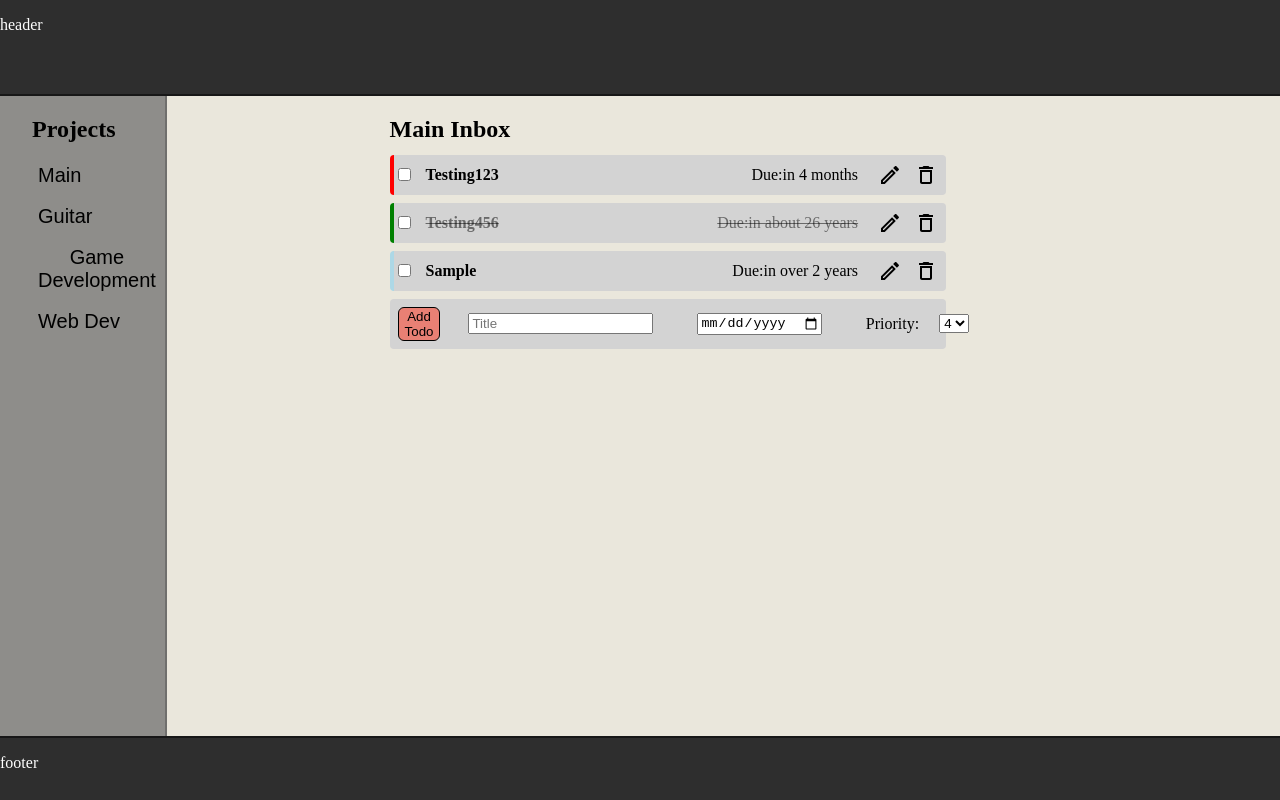
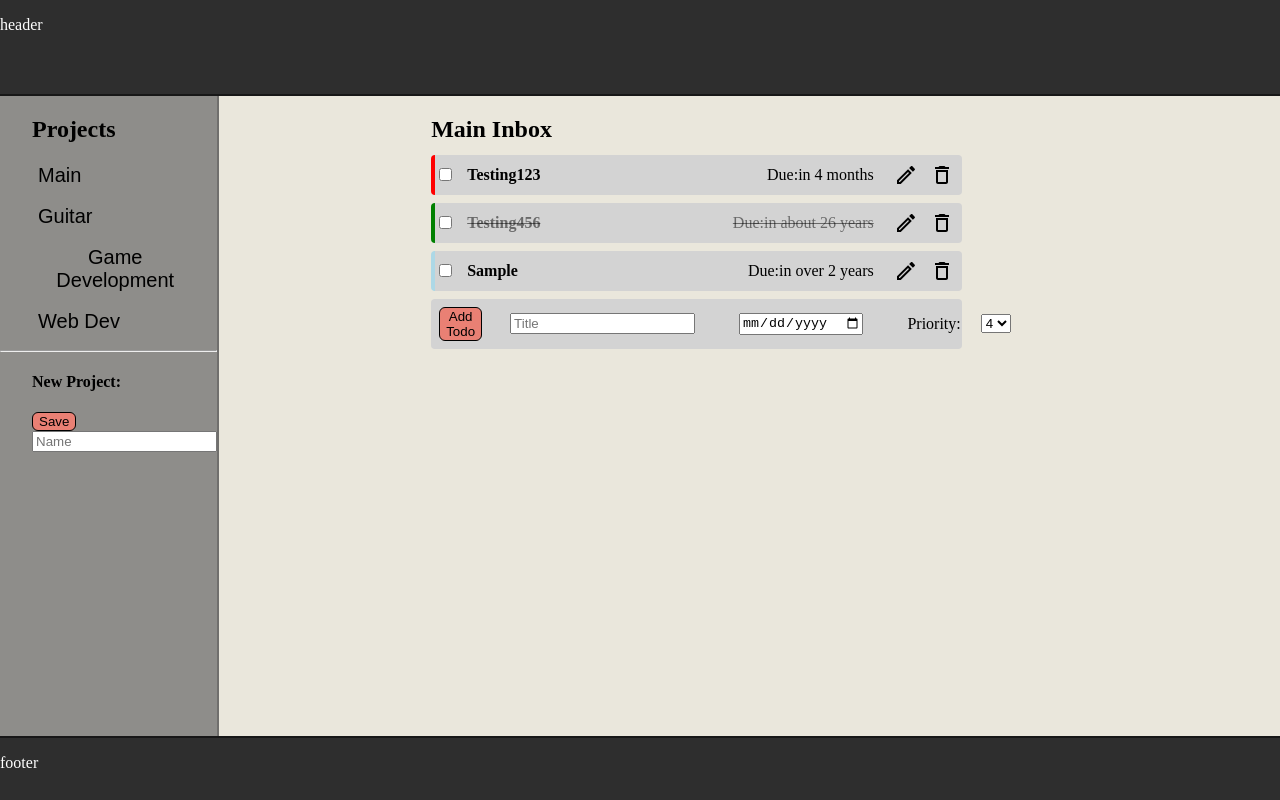
Before and after one commit to ZacharyDangelo/TOP_Todo, a website built with webpack: page dist/index.html in a window 1280 px wide. Both pictures are taken after typing "Sample", "2020-01-15" into the empty fields and a click on the button "Add Todo". Built offline with nearby package versions, Linux system fonts and the light colour scheme.

Commit message:
Added basic form for adding a new project.

```diff
--- a/src/index.js
+++ b/src/index.js
@@ -181,8 +181,11 @@ const displayController = ((document) =>{
         });
     }
 
+    function getCurrentProject(){
+        return currentProject;
+    }
 
-    return {displayTodos, displaySidebar, setCurrentProject};
+    return {displayTodos, displaySidebar, setCurrentProject, getCurrentProject};
 })(document);
 
 
@@ -201,7 +204,7 @@ function addTodo(evt){
     }
 
     var newTodo = new Todo(titleInput.value, "description", dateInput.value, priorityInput.value, "notes", false);
-    testTodos.push(newTodo);
+    displayController.getCurrentProject().addTodo(newTodo);
     displayController.displayTodos(testTodos);
 
 
@@ -211,7 +214,7 @@ function addTodo(evt){
 }
 
 function addProject(evt){
-    const nameInput = None;
+    const nameInput = document.querySelector("#new-project-name");
     if(!nameInput.value){
         alert("Name cannot be blank!");
         return;
@@ -224,6 +227,8 @@ function addProject(evt){
 
 const addTodoButton = document.querySelector("#new-todo-button");
 addTodoButton.addEventListener("click", addTodo);
+const addProjectButton = document.querySelector("#new-project-button");
+addProjectButton.addEventListener("click", addProject);
 displayController.setCurrentProject(projects[0]);
 displayController.displaySidebar();
 displayController.displayTodos();
--- a/src/style.css
+++ b/src/style.css
@@ -178,3 +178,19 @@ body{
     background-color:rgba(0, 0, 0, 0.192);
     border-radius: 8px;
 }
+
+.new-project-form{
+    margin-left: 2rem;
+}
+
+#new-project-button{
+    background-color: #E98074;
+    border: thin solid black;
+    border-radius: 6px;
+    margin-right: .25rem;
+}
+
+#new-project-button:hover{
+    background-color: #f75442;
+    box-shadow: rgba(0, 0, 0, 0.24) 0px 3px 8px;
+}
```
Also changed, not shown: dist/index.html, dist/main.js.
